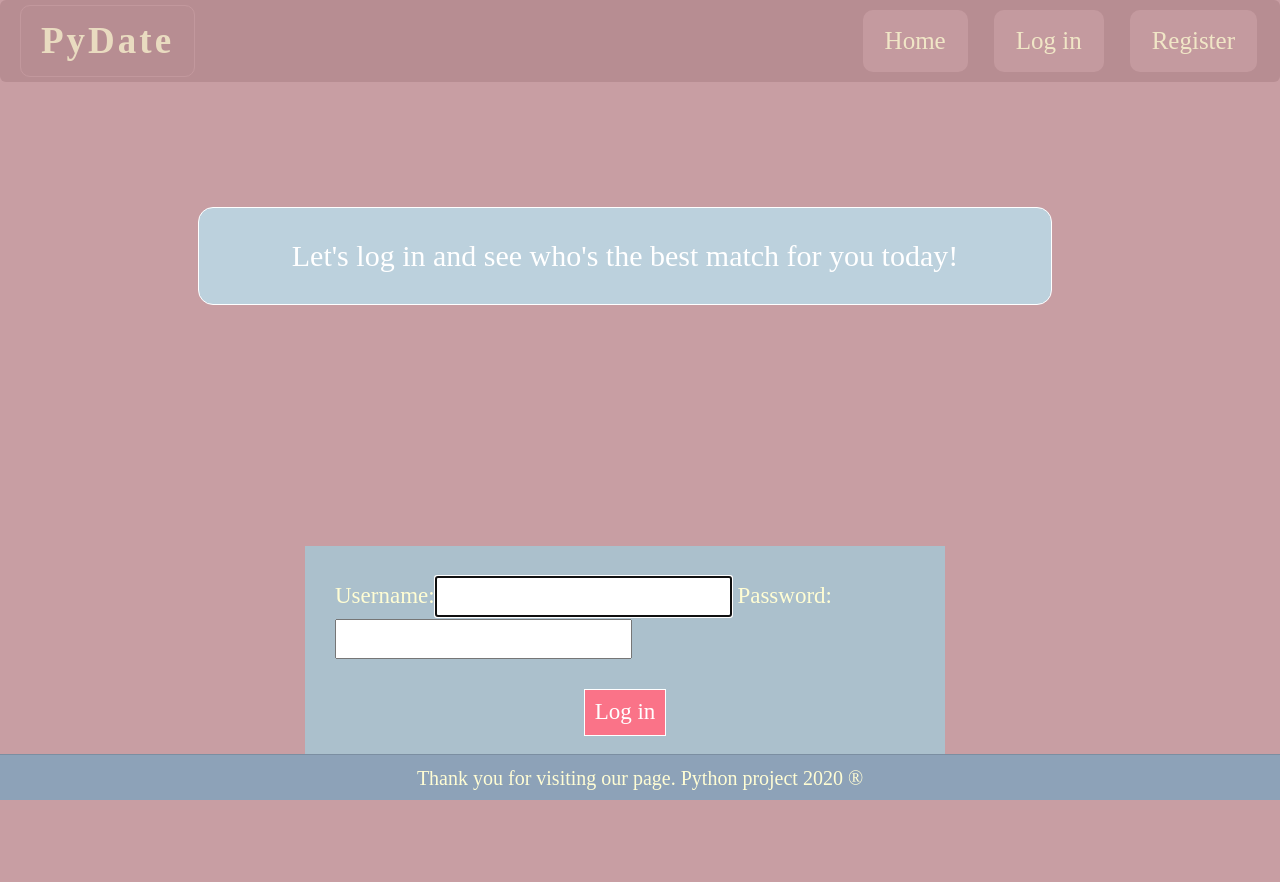
After one commit to Masioki/Pydate, a Django app: page /login/ in a window 1280 px wide. The commit adds this page. Run offline with Django 3.2, Linux system fonts and the light colour scheme; some libraries are stand-ins or nearby versions.

Commit message:
Added login page extending base html and css scheme, developed register page (also extending the template), debugged linking to pages

```diff
--- a/Pydate/settings.py
+++ b/Pydate/settings.py
@@ -101,7 +101,7 @@ AUTH_PASSWORD_VALIDATORS = [
 # Internationalization
 # https://docs.djangoproject.com/en/3.0/topics/i18n/
 
-LANGUAGE_CODE = 'pl-pl'
+LANGUAGE_CODE = 'en-us'
 
 TIME_ZONE = 'Europe/Warsaw'
 
--- a/Pydate/templates/html_pages/base.html
+++ b/Pydate/templates/html_pages/base.html
@@ -1,6 +1,7 @@
 <!DOCTYPE html>
 <html lang="en">
 <head>
+    {% block header %}
         <meta charset="UTF-8">
         <meta name="viewport" content="width=device-width, initial-scale=1, shrink-to-fit=no">
         <title>PyDate</title>
@@ -8,12 +9,14 @@
         {% load static %}
         <link rel="stylesheet" href="{% static "css/bootstrap.css" %}"/>
         <link rel="stylesheet" href="{% static "css_pages/base.css" %}"/>
+    {% endblock %}
 </head>
 <body>
+
     {% block navbar %}
         <header class="sticky-top">
             <nav class="navbar navbar-expand-lg">
-                <a class="mx-3 float-left" id="logo" href="main.html">PyDate</a>
+                <a class="mx-3 float-left" id="logo" href="/">PyDate</a>
 
                 <button class="navbar-toggler" type="button" data-toggle="collapse" data-target="#main-menu" >
                     <span class="navbar-toggler-icon"></span>
@@ -22,15 +25,15 @@
                 <div class="collapse navbar-collapse ml-auto" id="main-menu" >
                     <ul class="navbar-nav navbar-right ml-auto">
                         <li class="nav-item">
-                            <a class="nav-link" href="main.html">Home</a>
+                            <a class="nav-link" href="/">Home</a>
                         </li>
 
                         <li class="nav-item">
-                            <a class="nav-link" href="login.html">Log in</a>
+                            <a class="nav-link" href="../../login">Log in</a>
                         </li>
 
                         <li class="nav-item">
-                            <a class="nav-link" href="register">Register</a>
+                            <a class="nav-link" href="../../register">Register</a>
                         </li>
                         <span style="clear: both"></span>
                     </ul>
@@ -38,7 +41,7 @@
             </nav>
         </header>
     {% endblock %}
-
+    {% block content %}
         <main class="d-flex row min-vh-100 justify-content-center mw-100">
             <h1 id="pydateintro" class="col-11 col-lg-8 text-center align-self-center">
                 Welcome to PyDate, the application that connects you to your soulmate &hearts;
@@ -55,11 +58,12 @@
                         nulla. Sed rhoncus gravida ex at mollis. Nulla egestas magna et leo accumsan, rutrum placerat felis
                         volutpat. Phasellus sed metus eget est volutpat tincidunt.
                     </p>
-                <div id="invite_text" class="invite_text d-inline-block col-5 mr-3 px-0 text-center"><a href="login.html">Log in</a></div>
-                <div class="invite_text d-inline-block col-5 ml-3 px-0 text-center float-right"><a href="register.html">Join us!</a></div>
+                    <a href="../../login"><div id="invite_text" class="invite_text d-inline-block col-5 mr-3 px-0 text-center">Log in</div></a>
+                    <a href="../../register"><div class="invite_text d-inline-block col-5 ml-3 px-0 text-center float-right">Join us!</div></a>
                 </div>
             </div>
         </main>
+    {% endblock %}
     {% block footer %}
         <footer id="footer" class="card-footer fixed-bottom">
             Thank you for visiting our page. Python project 2020 &reg;
--- /dev/null
+++ b/Pydate/templates/html_pages/static/css_pages/login.css
@@ -0,0 +1,28 @@
+main{
+    font-size: 23px;
+}
+
+.container{
+    background-color: #ABC0CC;
+    padding: 30px;
+}
+
+#invitation_div{
+    background-color: #BCD1DD;
+    color: #fff;
+    max-height: 150px;
+    border-radius: 15px;
+    border: #fff solid 1px;
+    font-size: 30px;
+    text-align: center;
+    margin: 10px;
+    padding: 30px 0;
+}
+#submit_login{
+    margin-top: 30px;
+    background-color: #FA7388;
+    border: #fff solid 1px;
+    padding: 5px 10px;
+    display: block;
+    color: #fff;
+}
--- /dev/null
+++ b/Pydate/templates/registration/login.html
@@ -0,0 +1,32 @@
+<!DOCTYPE html>
+{% extends 'html_pages/base.html' %}
+<html lang="en">
+    <head>
+        {% block header %}
+            <meta charset="UTF-8">
+            <meta name="viewport" content="width=device-width, initial-scale=1, shrink-to-fit=no">
+            <title>Log in</title>
+            <!-- css sheets -->
+            {% load static %}
+            <link rel="stylesheet" href="{% static "css/bootstrap.css" %}"/>
+            <link rel="stylesheet" href="{% static "css_pages/base.css" %}"/>
+            <link rel="stylesheet" href="{% static "css_pages/login.css" %}"/>
+        {% endblock %}
+    </head>
+<body>
+    {% block content %}
+        <main class="d-flex row min-vh-100 justify-content-center mw-100">
+            <h1 id="invitation_div" class="col-11 col-lg-8 text-center align-self-center">
+                Let's log in and see who's the best match for you today!
+            </h1>
+            <div class="container col-xl-6 col-lg-4 col-md-6 col-sm-6 col-9 justify-content-center align-self-center">
+                <form method="post">
+                    {% csrf_token %}
+                    {{ form }}
+                    <button id="submit_login" class="mx-auto" type="submit" value="Log in">Log in</button>
+                </form>
+            </div>
+        </main>
+    {% endblock %}
+</body>
+</html>
--- a/Pydate/urls.py
+++ b/Pydate/urls.py
@@ -16,9 +16,11 @@ Including another URLconf
 from django.contrib import admin
 from django.urls import path
 from Pydate import views
+from django.contrib.auth import views as auth_views
 
 urlpatterns = [
     path('admin/', admin.site.urls),
     path('', views.base),
-    path('register/', views.register)
+    path('register/', views.register),
+    path('login/', auth_views.LoginView.as_view(), name="login"),
 ]
```
Also changed, not shown: Pydate/templates/html_pages/register.html (+15 -2 lines), Pydate/templates/html_pages/static/css_pages/register.css (added, +32 -0 lines), Pydate/views.py (+12 -0 lines). Lines whose indentation alone changed are shown as unchanged.
